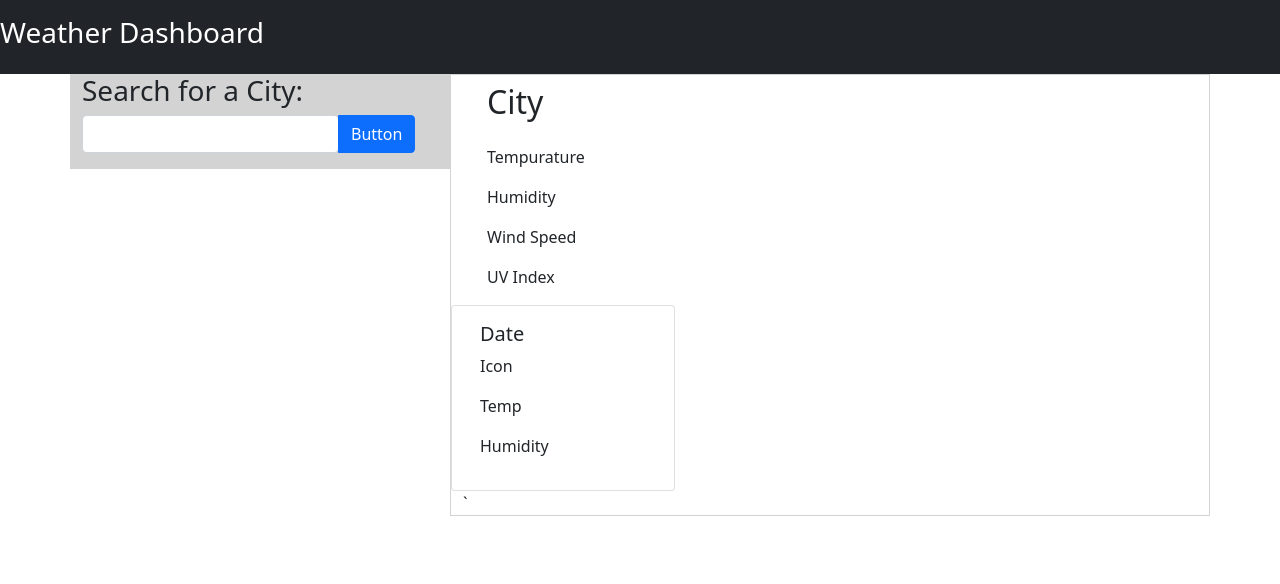
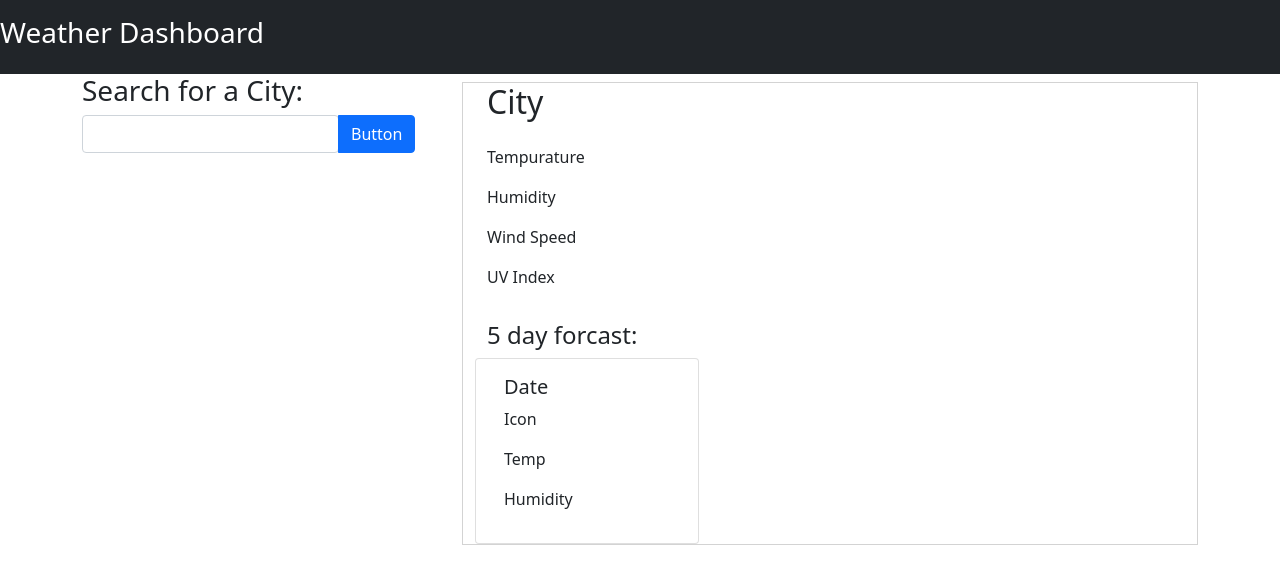
Before and after one commit to Brayheart/weather-forecast, a plain HTML site: page index.html in a window 1280 px wide. Drawn offline with nearby package versions, Linux system fonts and the light colour scheme.

Commit message:
ui changes

```diff
--- a/index.css
+++ b/index.css
@@ -3,7 +3,7 @@ html, body{
 }
 
 #search-container{
-  background-color: lightgray;
+  /* background-color: lightgray; */
   height: 100%;
 }
 
--- a/index.html
+++ b/index.html
@@ -29,16 +29,16 @@
         </div>
       </div>
 
-      <div class="col-8" id="daily">
-        <div class="container mt-2">
+      <div class="col-8">
+        <div class="container mt-2" id='daily'>
           <h2 class='mb-4'>City</h2>
           <p>Tempurature</p>
           <p>Humidity</p>
           <p>Wind Speed</p>
           <p>UV Index</p>
-        </div>
 
       <div class="row">
+        <h4 class='mt-3'>5 day forcast:</h4>
         <div class="card" style="width: 14rem;">
           <div class="card-body">
               <h5 class="card-title">Date</h5>
@@ -47,7 +47,7 @@
               <p>Humidity</p>
           </div>
         </div>
-      </div>`
+      </div>
     </div>
   </div>
 <script src="./index.js"></script>
```
